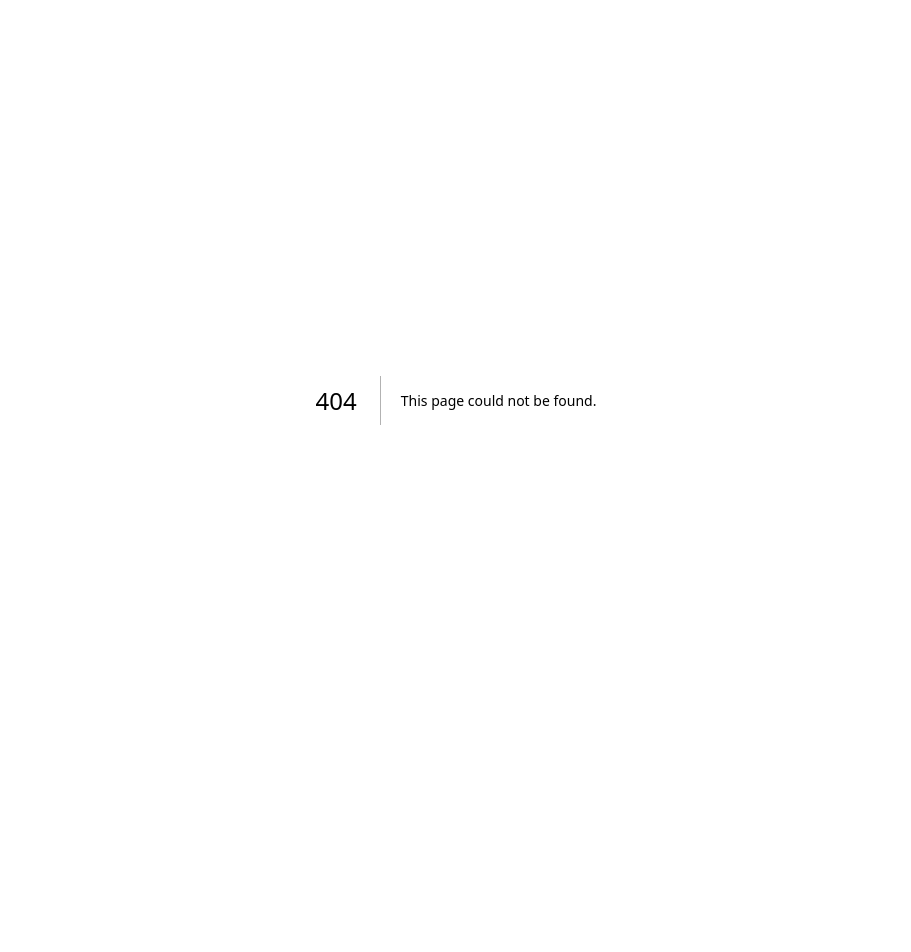
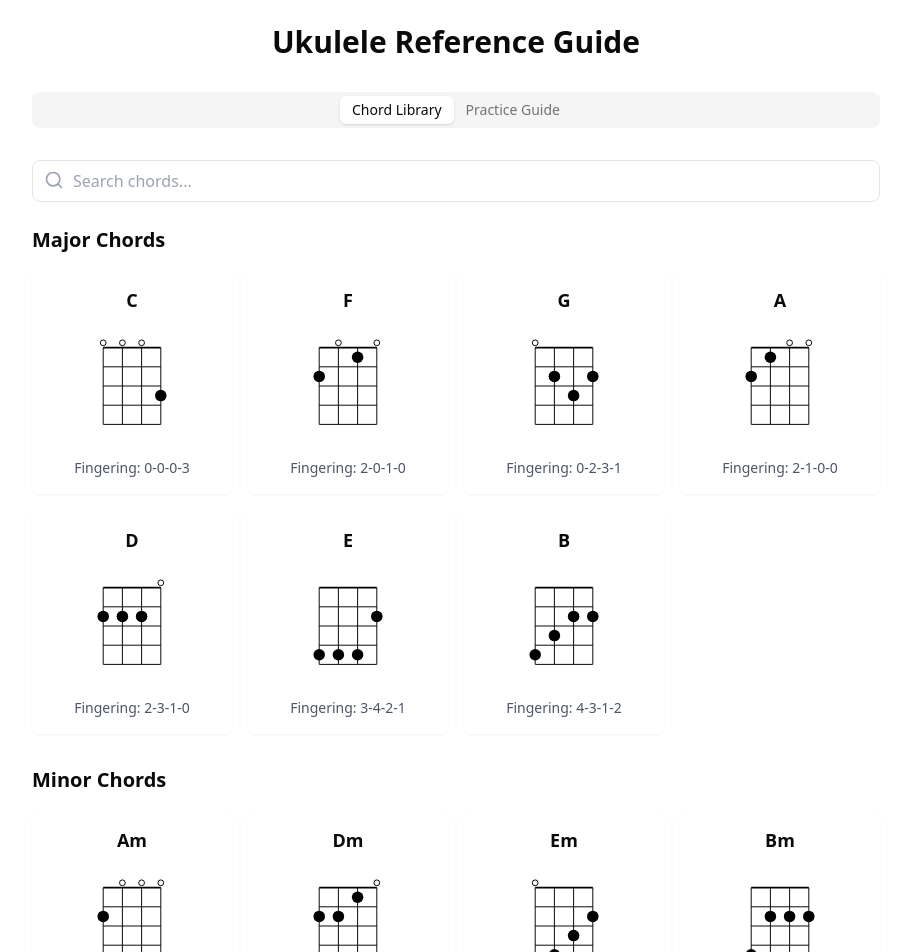
Before and after one commit to hyperswine/swnntools, a Next.js app: page /ukulele-practice in a window 1280 px wide. Before the commit this address had no page. Shown: the top 952 px of the page, without its empty margins (184-1095 px from the left). Before the commit the page ends 800 px from the top, so only its background shows below. Built offline with nearby package versions, Linux system fonts and the light colour scheme.

Commit message:
add Ukulele Practice link and update Adaptive Programming entry with new icons

```diff
--- a/app/page.tsx
+++ b/app/page.tsx
@@ -1,5 +1,5 @@
 import Link from "next/link"
-import { FaTasks, FaCalendarAlt, FaRandom, FaChartBar, FaPalette, FaBook, FaPaintBrush, FaMusic, FaCode, FaCogs, FaBrain, FaProjectDiagram } from "react-icons/fa" // Importing new icons
+import { FaTasks, FaCalendarAlt, FaRandom, FaChartBar, FaPalette, FaBook, FaPaintBrush, FaMusic, FaCode, FaCogs, FaBrain, FaProjectDiagram, FaGuitar } from "react-icons/fa" // Importing new icons
 
 export default function Page() {
   return (
@@ -9,31 +9,31 @@ export default function Page() {
         <Link href="taskswitcher2">
           <div className="bg-white shadow-lg rounded-lg p-6 flex items-center space-x-4 hover:bg-gray-200 transition">
             <FaTasks className="text-red-500 text-2xl" />
-            <span className="text-xl text-red-500">Check out TaskSwitcher here</span>
+            <span className="text-xl text-red-500">TaskSwitcher</span>
           </div>
         </Link>
         <Link href="timetable">
           <div className="bg-white shadow-lg rounded-lg p-6 flex items-center space-x-4 hover:bg-gray-200 transition">
             <FaCalendarAlt className="text-red-500 text-2xl" />
-            <span className="text-xl text-red-500">Check out Timetable here</span>
+            <span className="text-xl text-red-500">Timetable</span>
           </div>
         </Link>
         <Link href="randstuff">
           <div className="bg-white shadow-lg rounded-lg p-6 flex items-center space-x-4 hover:bg-gray-200 transition">
             <FaRandom className="text-red-500 text-2xl" />
-            <span className="text-xl text-red-500">Check out RandStuff here</span>
+            <span className="text-xl text-red-500">RandStuff</span>
           </div>
         </Link>
         <Link href="data-view">
           <div className="bg-white shadow-lg rounded-lg p-6 flex items-center space-x-4 hover:bg-gray-200 transition">
             <FaChartBar className="text-red-500 text-2xl" />
-            <span className="text-xl text-red-500">Check out DataView here</span>
+            <span className="text-xl text-red-500">DataView</span>
           </div>
         </Link>
         <Link href="ui-chooser">
           <div className="bg-white shadow-lg rounded-lg p-6 flex items-center space-x-4 hover:bg-gray-200 transition">
             <FaPalette className="text-red-500 text-2xl" />
-            <span className="text-xl text-red-500">Check out UICooser here</span>
+            <span className="text-xl text-red-500">UICooser</span>
           </div>
         </Link>
         <Link href="exemplardocumentationstyle">
@@ -45,37 +45,43 @@ export default function Page() {
         <Link href="painting-practice">
           <div className="bg-white shadow-lg rounded-lg p-6 flex items-center space-x-4 hover:bg-gray-200 transition">
             <FaPaintBrush className="text-red-500 text-2xl" />
-            <span className="text-xl text-red-500">Check out Painting Practice</span>
+            <span className="text-xl text-red-500">Painting Practice</span>
           </div>
         </Link>
         <Link href="piano-practice">
           <div className="bg-white shadow-lg rounded-lg p-6 flex items-center space-x-4 hover:bg-gray-200 transition">
             <FaMusic className="text-red-500 text-2xl" />
-            <span className="text-xl text-red-500">Check out Piano Practice</span>
+            <span className="text-xl text-red-500">Piano Practice</span>
           </div>
         </Link>
         <Link href="program-metrics">
           <div className="bg-white shadow-lg rounded-lg p-6 flex items-center space-x-4 hover:bg-gray-200 transition">
             <FaCode className="text-red-500 text-2xl" />
-            <span className="text-xl text-red-500">Check out Program Metrics</span>
+            <span className="text-xl text-red-500">Program Metrics</span>
           </div>
         </Link>
         <Link href="program-design-complexity">
           <div className="bg-white shadow-lg rounded-lg p-6 flex items-center space-x-4 hover:bg-gray-200 transition">
             <FaCogs className="text-red-500 text-2xl" />
-            <span className="text-xl text-red-500">Check out Program Design Complexity</span>
+            <span className="text-xl text-red-500">Program Design Complexity</span>
           </div>
         </Link>
         <Link href="systematic-program-solving">
           <div className="bg-white shadow-lg rounded-l˝g p-6 flex items-center space-x-4 hover:bg-gray-200 transition">
             <FaBrain className="text-red-500 text-2xl" />
-            <span className="text-xl text-red-500">Check out Systematic Program Solving</span>
+            <span className="text-xl text-red-500">Systematic Program Solving</span>
           </div>
         </Link>
-        <Link href="adaptive-programming"> {/* New entry */}
+        <Link href="adaptive-programming">
           <div className="bg-white shadow-lg rounded-lg p-6 flex items-center space-x-4 hover:bg-gray-200 transition">
-            <FaProjectDiagram className="text-red-500 text-2xl" /> {/* New icon */}
-            <span className="text-xl text-red-500">Check out Adaptive Programming</span>
+            <FaProjectDiagram className="text-red-500 text-2xl" />
+            <span className="text-xl text-red-500">Adaptive Programming</span>
+          </div>
+        </Link>
+        <Link href="ukulele-practice"> {/* New entry */}
+          <div className="bg-white shadow-lg rounded-lg p-6 flex items-center space-x-4 hover:bg-gray-200 transition">
+            <FaGuitar className="text-red-500 text-2xl" /> {/* New icon */}
+            <span className="text-xl text-red-500">Ukulele Practice</span>
           </div>
         </Link>
       </div>
--- /dev/null
+++ b/app/ukulele-practice/page.tsx
@@ -0,0 +1,216 @@
+'use client'
+
+import React, { useState } from 'react'
+import { Tabs, TabsList, TabsTrigger, TabsContent } from '@/components/ui/tabs'
+import { Search } from 'lucide-react'
+
+const ChordDiagram = ({ name, positions, fingering }) => {
+  const frets = 4
+  const strings = 4
+
+  return (
+    <div className="flex flex-col items-center p-4 bg-white rounded-lg shadow-sm">
+      <h3 className="text-lg font-semibold mb-2">{name}</h3>
+      <svg viewBox="0 0 100 120" className="w-24 h-32">
+        {/* Nut */}
+        <line x1="20" y1="20" x2="80" y2="20" stroke="black" strokeWidth="2" />
+
+        {/* Frets */}
+        {[...Array(frets)].map((_, i) => (
+          <line
+            key={`fret-${i}`}
+            x1="20"
+            y1={40 + i * 20}
+            x2="80"
+            y2={40 + i * 20}
+            stroke="black"
+            strokeWidth="1"
+          />
+        ))}
+
+        {/* Strings */}
+        {[...Array(strings)].map((_, i) => (
+          <line
+            key={`string-${i}`}
+            x1={20 + i * 20}
+            y1="20"
+            x2={20 + i * 20}
+            y2="100"
+            stroke="black"
+            strokeWidth="1"
+          />
+        ))}
+
+        {/* Positions */}
+        {positions.map((pos, i) => {
+          if (pos === 0) {
+            return (
+              <circle
+                key={`pos-${i}`}
+                cx={20 + i * 20}
+                cy="15"
+                r="3"
+                fill="none"
+                stroke="black"
+                strokeWidth="1"
+              />
+            )
+          } else if (pos > 0) {
+            return (
+              <circle
+                key={`pos-${i}`}
+                cx={20 + i * 20}
+                cy={30 + (pos - 1) * 20}
+                r="6"
+                fill="black"
+              />
+            )
+          }
+          return null
+        })}
+      </svg>
+      <div className="text-sm text-gray-600 mt-2">
+        Fingering: {fingering.join('-')}
+      </div>
+    </div>
+  )
+}
+
+const CHORD_DATA = {
+  major: [
+    { name: 'C', positions: [0, 0, 0, 3], fingering: [0, 0, 0, 3] },
+    { name: 'F', positions: [2, 0, 1, 0], fingering: [2, 0, 1, 0] },
+    { name: 'G', positions: [0, 2, 3, 2], fingering: [0, 2, 3, 1] },
+    { name: 'A', positions: [2, 1, 0, 0], fingering: [2, 1, 0, 0] },
+    { name: 'D', positions: [2, 2, 2, 0], fingering: [2, 3, 1, 0] },
+    { name: 'E', positions: [4, 4, 4, 2], fingering: [3, 4, 2, 1] },
+    { name: 'B', positions: [4, 3, 2, 2], fingering: [4, 3, 1, 2] }
+  ],
+  minor: [
+    { name: 'Am', positions: [2, 0, 0, 0], fingering: [2, 0, 0, 0] },
+    { name: 'Dm', positions: [2, 2, 1, 0], fingering: [2, 3, 1, 0] },
+    { name: 'Em', positions: [0, 4, 3, 2], fingering: [0, 4, 3, 1] },
+    { name: 'Bm', positions: [4, 2, 2, 2], fingering: [4, 1, 2, 3] }
+  ],
+  seventh: [
+    { name: 'C7', positions: [0, 0, 0, 1], fingering: [0, 0, 0, 1] },
+    { name: 'F7', positions: [2, 3, 1, 0], fingering: [2, 3, 1, 0] },
+    { name: 'G7', positions: [0, 2, 1, 2], fingering: [0, 2, 1, 3] },
+    { name: 'A7', positions: [0, 1, 0, 0], fingering: [0, 1, 0, 0] }
+  ]
+}
+
+const PracticeRoutine = () => (
+  <div className="space-y-6">
+    <div className="bg-white p-6 rounded-lg shadow-sm">
+      <h3 className="text-lg font-semibold mb-4">Daily Practice Routine (30 mins)</h3>
+      <div className="space-y-4">
+        <div className="border-l-4 border-blue-500 pl-4">
+          <h4 className="font-medium">Warm-up (5 mins)</h4>
+          <ul className="list-disc list-inside text-gray-600">
+            <li>Finger stretches and exercises</li>
+            <li>Single string picking practice</li>
+            <li>Basic chord transitions</li>
+          </ul>
+        </div>
+        <div className="border-l-4 border-green-500 pl-4">
+          <h4 className="font-medium">Chord Practice (10 mins)</h4>
+          <ul className="list-disc list-inside text-gray-600">
+            <li>Practice new chords slowly</li>
+            <li>Work on smooth transitions</li>
+            <li>Use a metronome for timing</li>
+          </ul>
+        </div>
+        <div className="border-l-4 border-purple-500 pl-4">
+          <h4 className="font-medium">Strumming Patterns (10 mins)</h4>
+          <ul className="list-disc list-inside text-gray-600">
+            <li>Basic down strums</li>
+            <li>Down-up patterns</li>
+            <li>Island strum: D-DU-UDU</li>
+          </ul>
+        </div>
+        <div className="border-l-4 border-yellow-500 pl-4">
+          <h4 className="font-medium">Song Practice (5 mins)</h4>
+          <ul className="list-disc list-inside text-gray-600">
+            <li>Practice current song</li>
+            <li>Focus on problem sections</li>
+            <li>Record and review</li>
+          </ul>
+        </div>
+      </div>
+    </div>
+  </div>
+)
+
+const UkuleleReference = () => {
+  const [searchTerm, setSearchTerm] = useState('')
+
+  const filterChords = (chords) => {
+    return chords.filter(chord =>
+      chord.name.toLowerCase().includes(searchTerm.toLowerCase())
+    )
+  }
+
+  return (
+    <div className="max-w-4xl mx-auto p-6">
+      <h1 className="text-3xl font-bold text-center mb-8">Ukulele Reference Guide</h1>
+
+      <Tabs defaultValue="chords">
+        <TabsList className="w-full justify-center mb-6">
+          <TabsTrigger value="chords">Chord Library</TabsTrigger>
+          <TabsTrigger value="practice">Practice Guide</TabsTrigger>
+        </TabsList>
+
+        <TabsContent value="chords">
+          <div className="mb-6">
+            <div className="relative">
+              <Search className="absolute left-3 top-2.5 h-5 w-5 text-gray-400" />
+              <input
+                type="text"
+                placeholder="Search chords..."
+                className="w-full pl-10 pr-4 py-2 border rounded-lg"
+                value={searchTerm}
+                onChange={(e) => setSearchTerm(e.target.value)}
+              />
+            </div>
+          </div>
+
+          <div className="space-y-8">
+            <div>
+              <h2 className="text-xl font-semibold mb-4">Major Chords</h2>
+              <div className="grid grid-cols-2 md:grid-cols-4 gap-4">
+                {filterChords(CHORD_DATA.major).map(chord => (
+                  <ChordDiagram key={chord.name} {...chord} />
+                ))}
+              </div>
+            </div>
+
+            <div>
+              <h2 className="text-xl font-semibold mb-4">Minor Chords</h2>
+              <div className="grid grid-cols-2 md:grid-cols-4 gap-4">
+                {filterChords(CHORD_DATA.minor).map(chord => (
+                  <ChordDiagram key={chord.name} {...chord} />
+                ))}
+              </div>
+            </div>
+
+            <div>
+              <h2 className="text-xl font-semibold mb-4">Seventh Chords</h2>
+              <div className="grid grid-cols-2 md:grid-cols-4 gap-4">
+                {filterChords(CHORD_DATA.seventh).map(chord => (
+                  <ChordDiagram key={chord.name} {...chord} />
+                ))}
+              </div>
+            </div>
+          </div>
+        </TabsContent>
+
+        <TabsContent value="practice">
+          <PracticeRoutine />
+        </TabsContent>
+      </Tabs>
+    </div>
+  )
+}
+
+export default UkuleleReference
```
